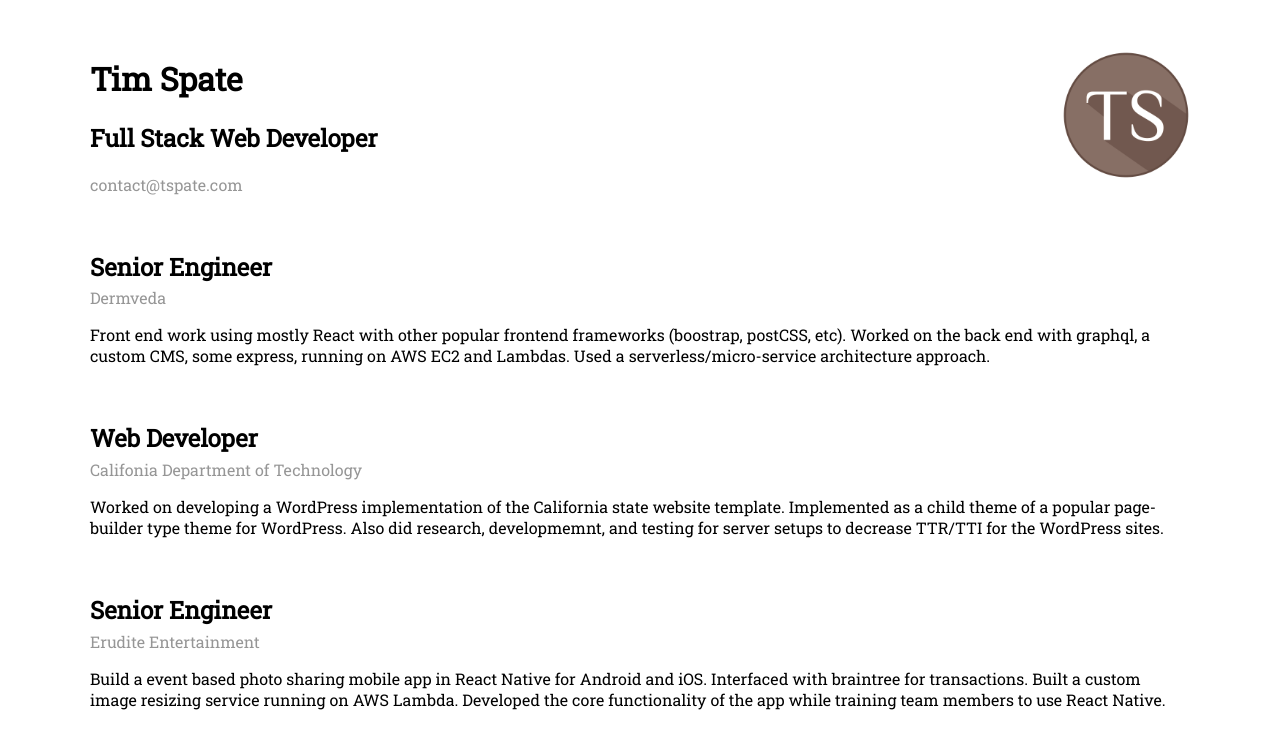
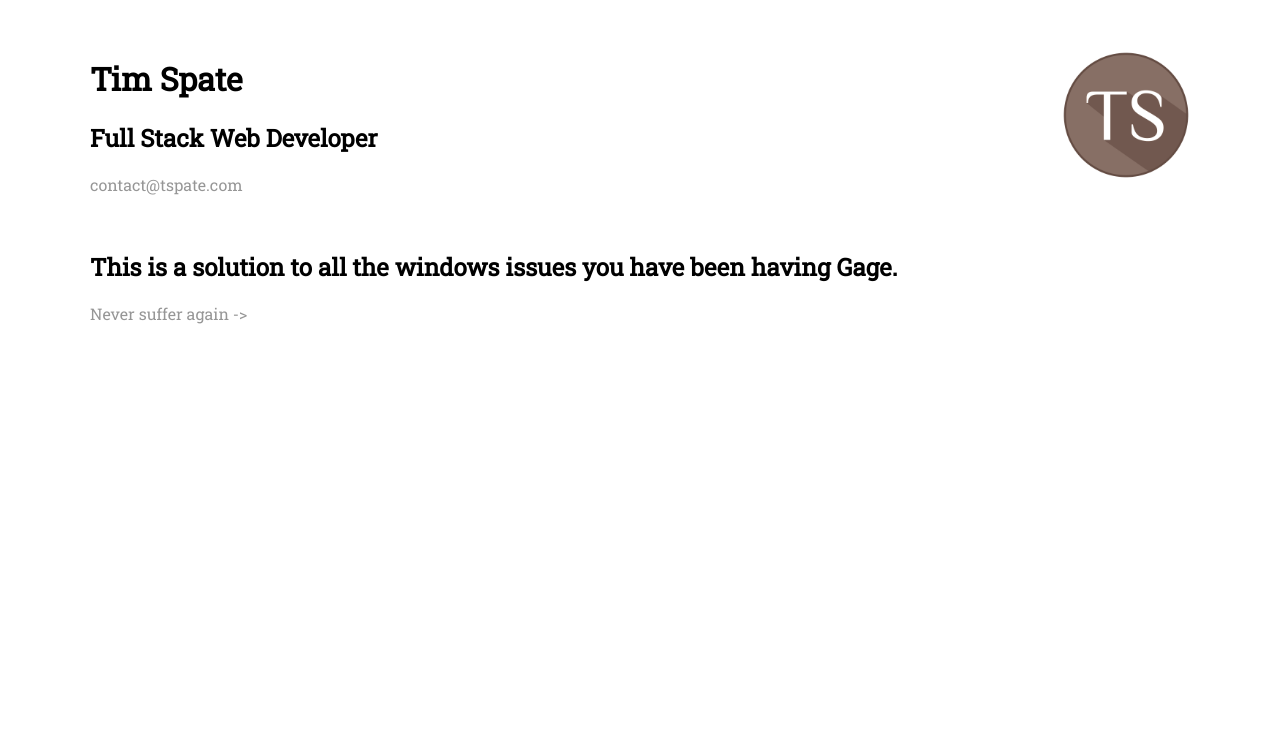
Before and after one commit to codyspate/tspate, a React (Create React App) app: page /ee in a window 1280 px wide. Shown: the top 748 px of the page. Built offline with nearby package versions, Linux system fonts and the light colour scheme.

Commit message:
feat: added ee

```diff
--- a/package.json
+++ b/package.json
@@ -5,6 +5,7 @@
   "dependencies": {
     "react": "^16.4.0",
     "react-dom": "^16.4.0",
+    "react-router-dom": "^4.3.1",
     "react-scripts": "1.1.4"
   },
   "scripts": {
--- a/src/App.js
+++ b/src/App.js
@@ -1,15 +1,19 @@
 import React, { Component } from 'react';
 import Header from './components/header/header';
 import Body from './components/body/body';
+import Temp from './components/temp-page/temp-page';
+import { BrowserRouter, Route } from 'react-router-dom';
 import './App.css';
-
 class App extends Component {
 	render() {
 		return (
-			<div className="App">
-				<Header />
-				<Body />
-			</div>
+			<BrowserRouter>
+				<div className="App">
+					<Header />
+					<Route path="/" exact component={Body} />
+					<Route path="/ee" exact component={Temp} />
+				</div>
+			</BrowserRouter>
 		);
 	}
 }
--- /dev/null
+++ b/src/components/temp-page/temp-page.jsx
@@ -0,0 +1,20 @@
+import React from 'react';
+import { Link } from 'react-router-dom';
+
+const Temp = props => {
+	return (
+		<div>
+			<h2>This is a solution to all the windows issues you have been having Gage.</h2>
+			<p>
+				<a href="https://tinyurl.com/ybdqhbrm" target="_blank" rel="noopener noreferrer">
+					Never suffer again ->
+				</a>
+			</p>
+			{/* <p>
+				<Link to="/">Home</Link>
+			</p> */}
+		</div>
+	);
+};
+
+export default Temp;
```
Also changed, not shown: 1 other file (tests, documents, lock files or other folders).
